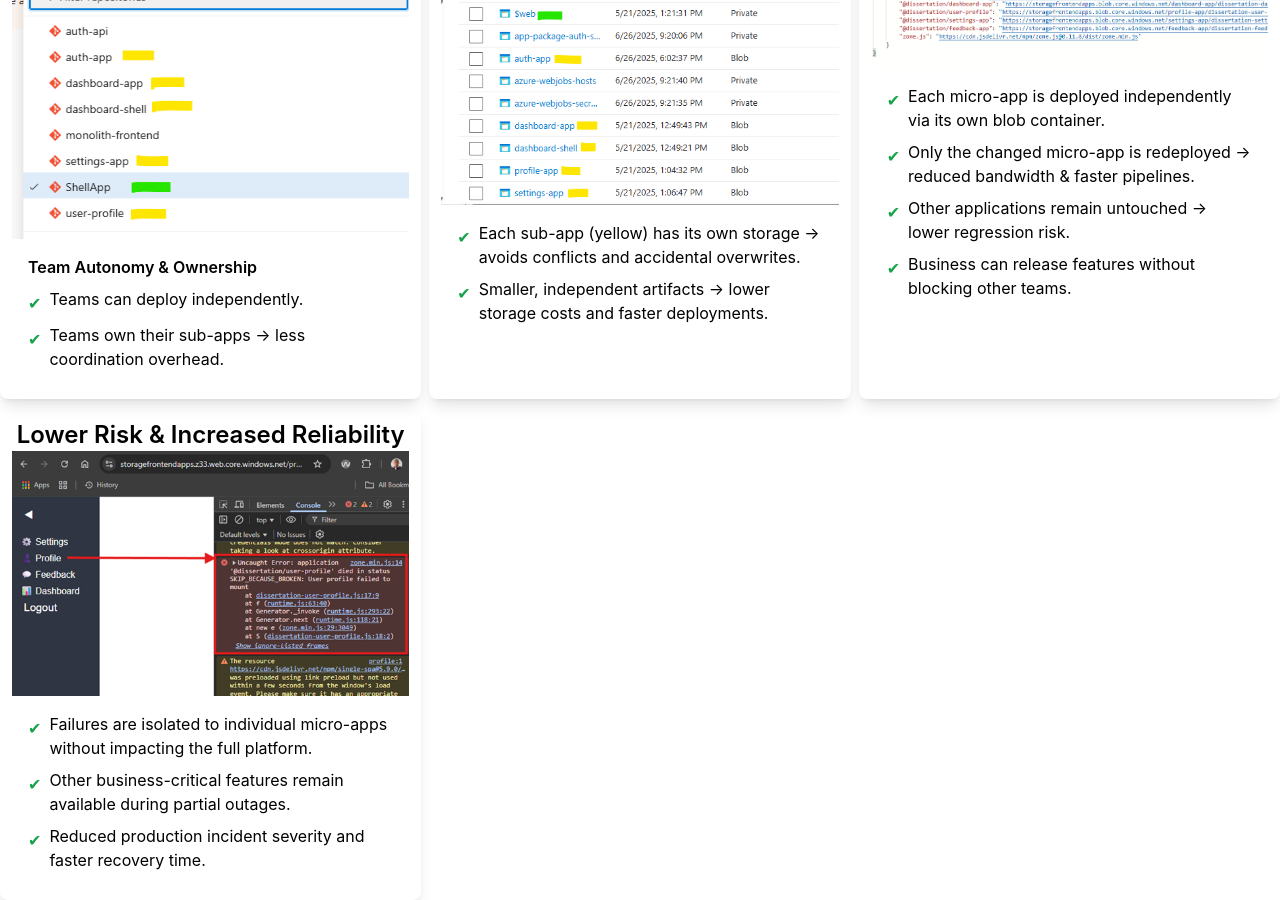
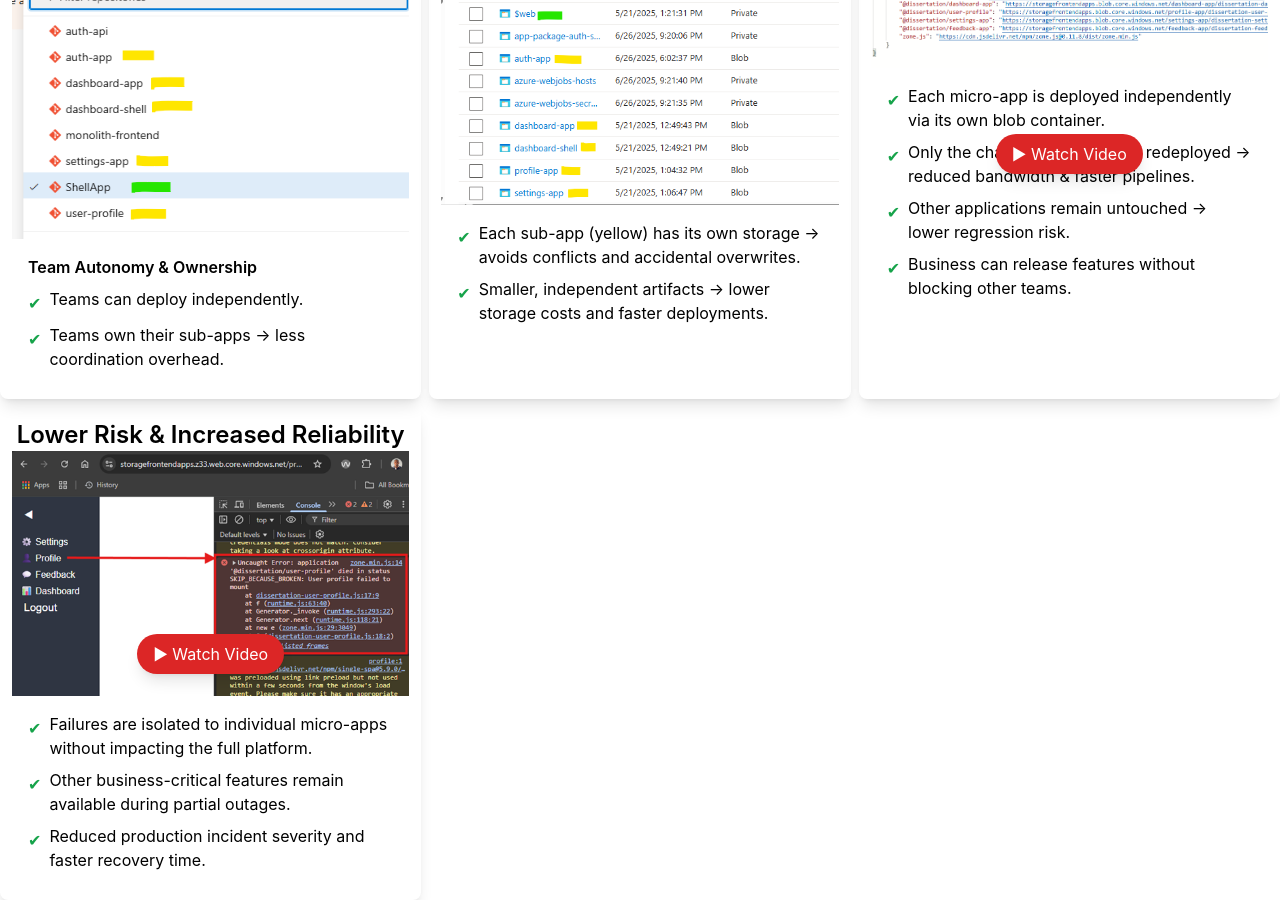
Before and after one commit to leslie628/career-portfolio, a React (Create React App) app: page /business-impact in a window 1280 px wide. Shown: the part 960-1860 px from the top of the page. Built offline with nearby package versions, Linux system fonts and the light colour scheme.

Commit message:
added watch video button and removed play icon on hover

```diff
--- a/src/business-impact/business-impact.js
+++ b/src/business-impact/business-impact.js
@@ -15,7 +15,7 @@ const BusinessImpact = () => {
             </div>
 
             <div className="pt-5 grid grid-cols-1 sm:grid-cols-2 md:grid-cols-3 gap-2">
-                <div className="relative shadow-lg rounded-lg p-3 group cursor-pointer">
+                <div className="relative shadow-lg rounded-lg p-3 group">
                     <h2 className="text-2xl font-semibold flex justify-center">Monolith</h2>
                     <img alt="monolith app" src="/images/monolith-artifact.png" />
                     <ul className="p-4 space-y-2">
@@ -36,7 +36,7 @@ const BusinessImpact = () => {
                         </li>
                     </ul>
                 </div>
-                <div className="relative shadow-lg rounded-lg p-3 group cursor-pointer">
+                <div className="relative shadow-lg rounded-lg p-3 group">
                     <h2 className="text-2xl font-semibold flex justify-center">Micro-frontend</h2>
                     <img alt="sub application" src="/images/subapp-artifact.png" />
                     <ul className="p-4">
@@ -62,7 +62,7 @@ const BusinessImpact = () => {
                         </li>
                     </ul>
                 </div>
-                <div className="relative shadow-lg rounded-lg p-3 group cursor-pointer">
+                <div className="relative shadow-lg rounded-lg p-3 group">
                     <h2 className="text-2xl font-semibold flex justify-center">Independent pipelines</h2>
                     <img alt="Independent pipelines" src="/images/allPipelines.png" />
                     <ul className="p-4 space-y-2">
@@ -101,7 +101,7 @@ const BusinessImpact = () => {
                         </li>
                     </ul>
                 </div>
-                <div className="relative shadow-lg rounded-lg p-3 group cursor-pointer">
+                <div className="relative shadow-lg rounded-lg p-3 group">
                     <h2 className="text-2xl font-semibold flex justify-center">Independent Repos</h2>
                     <img alt="Independent repo" src="/images/microfrontend-repos.png" />
                     <ul className="p-4 space-y-2">
@@ -120,7 +120,7 @@ const BusinessImpact = () => {
                         </li>
                     </ul>
                 </div>
-                <div className="relative shadow-lg rounded-lg p-3 group cursor-pointer">
+                <div className="relative shadow-lg rounded-lg p-3 group">
                     <h2 className="text-2xl font-semibold flex justify-center">Independent Blob storage</h2>
                     <img alt="Independent blob containers" src="/images/azure-blob-container.png" />
                     <ul className="p-4 space-y-2">
@@ -137,6 +137,12 @@ const BusinessImpact = () => {
                 <div className="relative shadow-lg rounded-lg p-3 group cursor-pointer">
                     <h2 className="text-2xl font-semibold flex justify-center">Scalable architecture</h2>
                     <img alt="Independent blob containers" src="/images/import-maps-azure.png" />
+
+                    <div className="absolute inset-0 flex items-center justify-center pointer-events-none">
+                        <button className="bg-red-600 text-white px-4 py-2 rounded-full shadow-lg hover:bg-red-700 pointer-events-auto">
+                            ▶ Watch Video
+                        </button>
+                    </div>
                     <VideoCard videoUrl="https://www.youtube.com/embed/uS-tPyuSJvk" />
                     <ul className="p-4 space-y-2">
                         <li className="flex items-start gap-2">
@@ -160,6 +166,12 @@ const BusinessImpact = () => {
                 <div className="relative shadow-lg rounded-lg p-3 group cursor-pointer">
                     <h2 className="text-2xl font-semibold flex justify-center">Lower Risk & Increased Reliability</h2>
                     <img alt="Independent blob containers" src="/images/MicroApp-error.png" />
+
+                    <div className="absolute inset-0 flex items-center justify-center pointer-events-none">
+                        <button className="bg-red-600 text-white px-4 py-2 rounded-full shadow-lg hover:bg-red-700 pointer-events-auto">
+                            ▶ Watch Video
+                        </button>
+                    </div>
                     <VideoCard videoUrl="https://www.youtube.com/embed/DkGE9af1MDM" />
                     <ul className="p-4 space-y-2">
                         <li className="flex items-start gap-2">
--- a/src/video-modal/video-card.js
+++ b/src/video-modal/video-card.js
@@ -6,19 +6,11 @@ function VideoCard({ videoUrl }) {
 
   return (
     <>
-        <div
-          className="absolute inset-0 flex items-center justify-center bg-black bg-opacity-30 opacity-0 group-hover:opacity-100 transition-opacity"
-          onClick={() => setIsOpen(true)}
-        >
-          <svg
-            xmlns="http://www.w3.org/2000/svg"
-            className="h-16 w-16 text-white"
-            viewBox="0 0 24 24"
-            fill="currentColor"
-          >
-            <path d="M5 3v18l15-9L5 3z" />
-          </svg>
-        </div>
+      <div
+        className="absolute inset-0 flex items-center justify-center bg-black bg-opacity-30 opacity-0 group-hover:opacity-100 transition-opacity"
+        onClick={() => setIsOpen(true)}
+      >
+      </div>
 
       {/* Video modal */}
       <VideoModal
```
